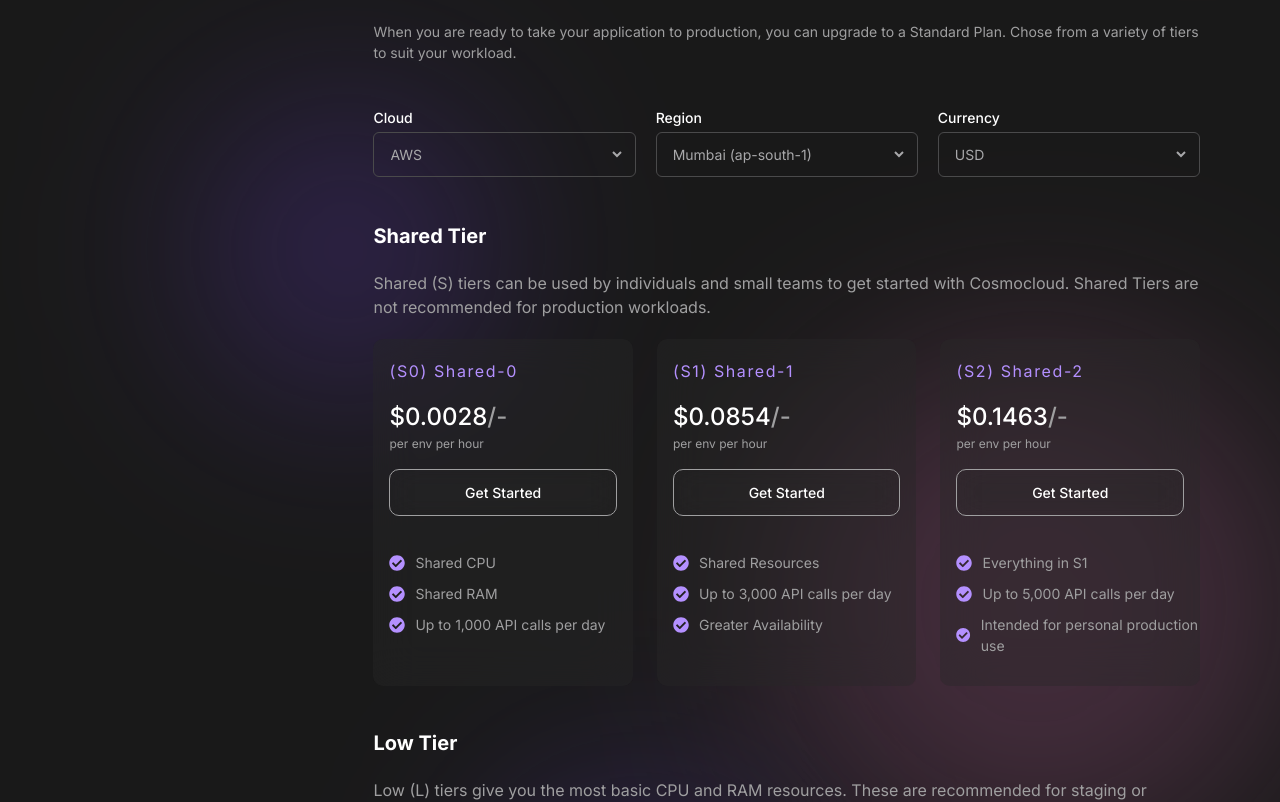
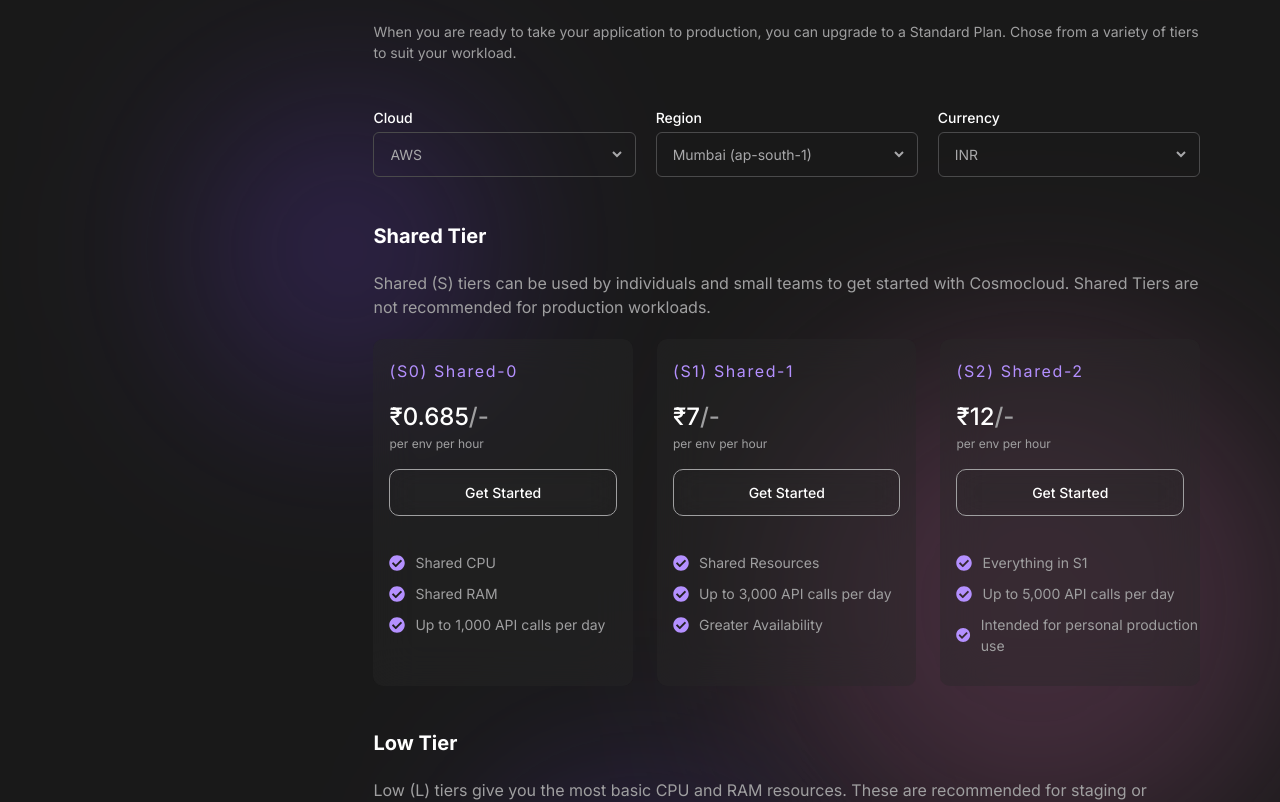
Before and after one commit to shreybatra/loki-mirror, a Next.js app: page /pricing in a window 1280 px wide. Shown: the part 1183-1985 px from the top of the page. Built offline with nearby package versions, Linux system fonts and the light colour scheme.

Commit message:
refactor(currency): change USD to INR (#32)

```diff
--- a/app/pricing/data-bandwidth/page.tsx
+++ b/app/pricing/data-bandwidth/page.tsx
@@ -12,7 +12,7 @@
 
   const [selectedRegion, setSelectedRegion] = useState("ap-south-1");
   const [selectedCloud, setSelectedCloud] = useState("aws");
-  const [selectedCurrency, setSelectedCurrency] = useState("USD");
+  const [selectedCurrency, setSelectedCurrency] = useState("INR");
 
   const examples = [
     {
--- a/app/pricing/databases/page.tsx
+++ b/app/pricing/databases/page.tsx
@@ -13,7 +13,7 @@
   // const { plan, setPlan } = useContext(PlanContext);
   const [selectedRegion, setSelectedRegion] = useState("ap-south-1");
   const [selectedCloud, setSelectedCloud] = useState("aws");
-  const [selectedCurrency, setSelectedCurrency] = useState("USD");
+  const [selectedCurrency, setSelectedCurrency] = useState("INR");
 
   const examples = [
     {
--- a/app/pricing/full-text-search/page.tsx
+++ b/app/pricing/full-text-search/page.tsx
@@ -14,7 +14,7 @@
 
   const [selectedRegion, setSelectedRegion] = useState("ap-south-1");
   const [selectedCloud, setSelectedCloud] = useState("aws");
-  const [selectedCurrency, setSelectedCurrency] = useState("USD");
+  const [selectedCurrency, setSelectedCurrency] = useState("INR");
 
   const examples = [
     {
--- a/app/pricing/logs/page.tsx
+++ b/app/pricing/logs/page.tsx
@@ -12,7 +12,7 @@
 
   const [selectedRegion, setSelectedRegion] = useState("ap-south-1");
   const [selectedCloud, setSelectedCloud] = useState("aws");
-  const [selectedCurrency, setSelectedCurrency] = useState("USD");
+  const [selectedCurrency, setSelectedCurrency] = useState("INR");
 
   const examples = [
     {
--- a/app/pricing/page.tsx
+++ b/app/pricing/page.tsx
@@ -52,7 +52,7 @@
 export default function Page() {
   const [selectedRegion, setSelectedRegion] = useState("ap-south-1");
   const [selectedCloud, setSelectedCloud] = useState("aws");
-  const [selectedCurrency, setSelectedCurrency] = useState("USD");
+  const [selectedCurrency, setSelectedCurrency] = useState("INR");
 
   const selectedCloudData: any = applicationEnvironmentData[selectedCloud];
 
--- a/app/pricing/storage-account/page.tsx
+++ b/app/pricing/storage-account/page.tsx
@@ -14,7 +14,7 @@
 
   const [selectedRegion, setSelectedRegion] = useState("ap-south-1");
   const [selectedCloud, setSelectedCloud] = useState("aws");
-  const [selectedCurrency, setSelectedCurrency] = useState("USD");
+  const [selectedCurrency, setSelectedCurrency] = useState("INR");
 
   const examples = [
     {
--- a/context/PlanContext.tsx
+++ b/context/PlanContext.tsx
@@ -25,7 +25,7 @@
   plan: {
     cloud: "aws",
     region: "ap-south-1",
-    currency: "usd",
+    currency: "inr",
   },
   setPlan: () => {},
 };
@@ -38,7 +38,7 @@
   const [plan, setPlan] = useState<Plan>({
     cloud: "aws",
     region: "mumbai",
-    currency: "usd",
+    currency: "inr",
   });
 
   return (
```
